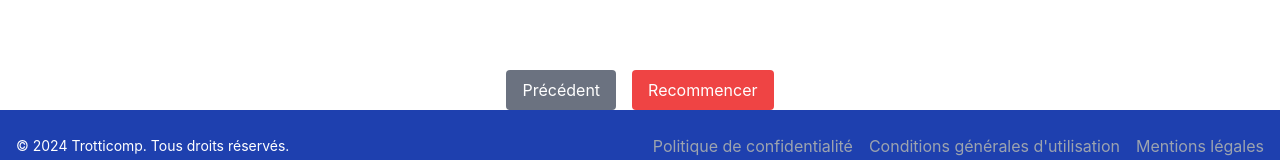
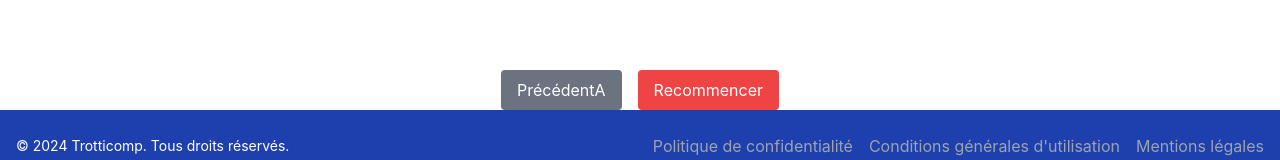
Before and after one commit to MTDev2024/react_app_firebase_01, a React (Create React App) app: page / in a window 1280 px wide. Both pictures are taken after a click on the button "Commencer". Shown: the part 730-890 px from the top of the page. Built offline with nearby package versions, Linux system fonts and the light colour scheme; no server answers.

Commit message:
test navigation buttons in questionnaire

```diff
--- a/src/components/Question9.jsx
+++ b/src/components/Question9.jsx
@@ -59,7 +59,7 @@ const Question9 = ({ onNext, onPrevious }) => {
             className="bg-gray-500 text-white px-6 py-2 shadow-lg hover:bg-gray-700 transition duration-300 ease-in-out"
             onClick={onPrevious}
           >
-            Précédent
+            PrécédentB
           </button>
           <button
             className="bg-blue-800 text-white px-6 py-2 shadow-lg hover:bg-blue-600 transition duration-300 ease-in-out"
--- a/src/components/Questionnaire.jsx
+++ b/src/components/Questionnaire.jsx
@@ -99,7 +99,7 @@ const Questionnaire = ({ onRestart }) => {
           onClick={handlePrevious}
           disabled={step === 1} // Désactiver si on est à la première question
         >
-          Précédent
+          PrécédentA
         </button>
         <button
           className="bg-red-500 text-white px-4 py-2 rounded hover:bg-red-700"
```
